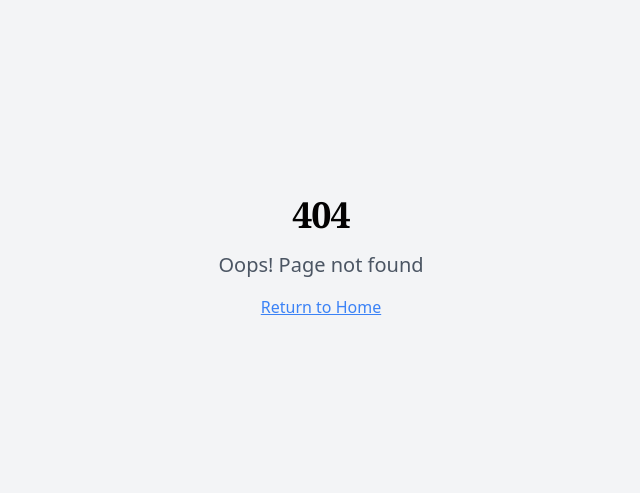
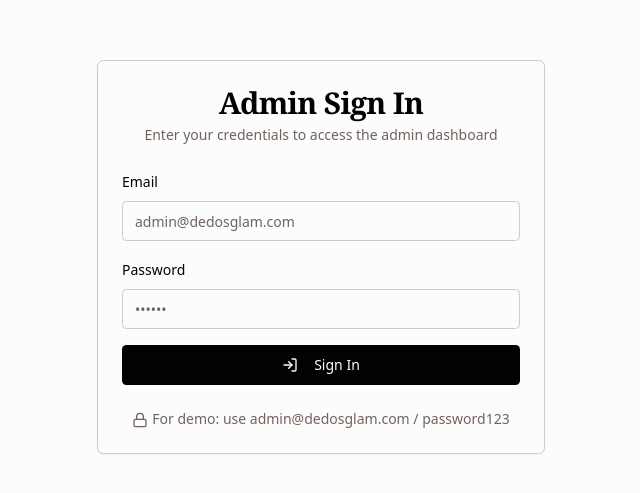
Before and after one commit to DanielMalak/glam-scheduler-landing, a React (Vite) app: page /admin/sign-in in a window 1280 px wide. Before the commit this address had no page. Shown: the part 143-636 px from the top of the page, without its empty margins (319-959 px from the left). Built offline with nearby package versions, Linux system fonts and the light colour scheme.

Commit message:
Add admin sign-in page
- Implemented admin authentication page.
- Fixed layout issues on admin screens.

```diff
--- a/src/App.tsx
+++ b/src/App.tsx
@@ -14,6 +14,8 @@ import AdminDashboard from "./pages/admin/Dashboard";
 import AdminServices from "./pages/admin/Services";
 import AdminClients from "./pages/admin/Clients";
 import AdminSchedule from "./pages/admin/Schedule";
+import AdminSignIn from "./pages/admin/SignIn";
+import AdminAuth from "./components/admin/AdminAuth";
 
 const queryClient = new QueryClient();
 
@@ -29,8 +31,11 @@ const App = () => (
           <Route path="/booking" element={<Booking />} />
           <Route path="/contact" element={<Contact />} />
 
-          {/* Admin Routes */}
-          <Route path="/admin" element={<AdminLayout />}>
+          {/* Admin Auth Route */}
+          <Route path="/admin/sign-in" element={<AdminSignIn />} />
+
+          {/* Protected Admin Routes */}
+          <Route path="/admin" element={<AdminAuth><AdminLayout /></AdminAuth>}>
             <Route index element={<AdminDashboard />} />
             <Route path="services" element={<AdminServices />} />
             <Route path="clients" element={<AdminClients />} />
--- /dev/null
+++ b/src/components/admin/AdminAuth.tsx
@@ -0,0 +1,20 @@
+
+import { Navigate, useLocation } from "react-router-dom";
+
+interface AdminAuthProps {
+  children: React.ReactNode;
+}
+
+const AdminAuth = ({ children }: AdminAuthProps) => {
+  const location = useLocation();
+  const isAuthenticated = localStorage.getItem("isAdminAuthenticated") === "true";
+
+  if (!isAuthenticated) {
+    // Redirect to the sign-in page but save the current location they tried to access
+    return <Navigate to="/admin/sign-in" state={{ from: location }} replace />;
+  }
+
+  return <>{children}</>;
+};
+
+export default AdminAuth;
--- a/src/components/admin/AdminSidebar.tsx
+++ b/src/components/admin/AdminSidebar.tsx
@@ -1,11 +1,12 @@
 
-import { Link, useLocation } from "react-router-dom";
+import { Link, useLocation, useNavigate } from "react-router-dom";
 import {
   LayoutDashboard,
   Users,
   Scissors,
   Calendar,
   LogOut,
+  Home,
 } from "lucide-react";
 import {
   Sidebar,
@@ -20,9 +21,12 @@ import {
   SidebarProvider,
   SidebarTrigger,
 } from "@/components/ui/sidebar";
+import { useToast } from "@/hooks/use-toast";
 
 const AdminSidebar = () => {
   const location = useLocation();
+  const navigate = useNavigate();
+  const { toast } = useToast();
 
   const menuItems = [
     {
@@ -47,9 +51,18 @@ const AdminSidebar = () => {
     },
   ];
 
+  const handleSignOut = () => {
+    localStorage.removeItem("isAdminAuthenticated");
+    toast({
+      title: "Signed out successfully",
+      description: "You have been signed out of the admin dashboard",
+    });
+    navigate("/");
+  };
+
   return (
     <SidebarProvider>
-      <Sidebar>
+      <Sidebar className="border-r">
         <SidebarHeader className="border-b p-4">
           <div className="flex items-center">
             <h1 className="text-xl font-semibold">Dedo's Glam Admin</h1>
@@ -81,9 +94,15 @@ const AdminSidebar = () => {
                 <SidebarMenuItem>
                   <SidebarMenuButton asChild>
                     <Link to="/">
-                      <LogOut />
+                      <Home />
                       <span>Back to Website</span>
                     </Link>
+                  </SidebarMenuButton>
+                </SidebarMenuItem>
+                <SidebarMenuItem>
+                  <SidebarMenuButton onClick={handleSignOut}>
+                    <LogOut />
+                    <span>Sign Out</span>
                   </SidebarMenuButton>
                 </SidebarMenuItem>
               </SidebarMenu>
--- a/src/pages/admin/AdminLayout.tsx
+++ b/src/pages/admin/AdminLayout.tsx
@@ -5,9 +5,9 @@ import AdminSidebar from "../../components/admin/AdminSidebar";
 const AdminLayout = () => {
   return (
     <div className="min-h-screen bg-background">
-      <div className="flex min-h-screen w-full">
+      <div className="grid grid-cols-[auto,1fr] min-h-screen">
         <AdminSidebar />
-        <main className="flex-1 overflow-auto p-6">
+        <main className="overflow-auto p-6">
           <Outlet />
         </main>
       </div>
--- /dev/null
+++ b/src/pages/admin/SignIn.tsx
@@ -0,0 +1,120 @@
+
+import { useState } from "react";
+import { useNavigate } from "react-router-dom";
+import { Button } from "@/components/ui/button";
+import { Input } from "@/components/ui/input";
+import { Card, CardContent, CardDescription, CardFooter, CardHeader, CardTitle } from "@/components/ui/card";
+import { Form, FormControl, FormField, FormItem, FormLabel, FormMessage } from "@/components/ui/form";
+import { useForm } from "react-hook-form";
+import { z } from "zod";
+import { zodResolver } from "@hookform/resolvers/zod";
+import { Lock, LogIn } from "lucide-react";
+import { useToast } from "@/hooks/use-toast";
+
+const formSchema = z.object({
+  email: z.string().email({ message: "Please enter a valid email" }),
+  password: z.string().min(6, { message: "Password must be at least 6 characters" }),
+});
+
+type FormValues = z.infer<typeof formSchema>;
+
+const SignInPage = () => {
+  const [isLoading, setIsLoading] = useState(false);
+  const navigate = useNavigate();
+  const { toast } = useToast();
+
+  const form = useForm<FormValues>({
+    resolver: zodResolver(formSchema),
+    defaultValues: {
+      email: "",
+      password: "",
+    },
+  });
+
+  const onSubmit = (data: FormValues) => {
+    setIsLoading(true);
+
+    // In a real app, you would validate credentials against a backend
+    setTimeout(() => {
+      // For demo purposes only - in production you would use proper authentication
+      if (data.email === "admin@dedosglam.com" && data.password === "password123") {
+        localStorage.setItem("isAdminAuthenticated", "true");
+        toast({
+          title: "Sign in successful",
+          description: "Welcome to the admin dashboard",
+        });
+        navigate("/admin");
+      } else {
+        toast({
+          title: "Authentication failed",
+          description: "Invalid email or password",
+          variant: "destructive",
+        });
+      }
+      setIsLoading(false);
+    }, 1000);
+  };
+
+  return (
+    <div className="flex min-h-screen items-center justify-center bg-background px-4">
+      <Card className="w-full max-w-md">
+        <CardHeader className="space-y-1 text-center">
+          <CardTitle className="text-3xl font-serif">Admin Sign In</CardTitle>
+          <CardDescription>
+            Enter your credentials to access the admin dashboard
+          </CardDescription>
+        </CardHeader>
+        <CardContent>
+          <Form {...form}>
+            <form onSubmit={form.handleSubmit(onSubmit)} className="space-y-4">
+              <FormField
+                control={form.control}
+                name="email"
+                render={({ field }) => (
+                  <FormItem>
+                    <FormLabel>Email</FormLabel>
+                    <FormControl>
+                      <Input placeholder="admin@dedosglam.com" {...field} />
+                    </FormControl>
+                    <FormMessage />
+                  </FormItem>
+                )}
+              />
+              <FormField
+                control={form.control}
+                name="password"
+                render={({ field }) => (
+                  <FormItem>
+                    <FormLabel>Password</FormLabel>
+                    <FormControl>
+                      <Input type="password" placeholder="••••••" {...field} />
+                    </FormControl>
+                    <FormMessage />
+                  </FormItem>
+                )}
+              />
+              <Button type="submit" className="w-full" disabled={isLoading}>
+                {isLoading ? (
+                  "Signing in..."
+                ) : (
+                  <>
+                    <LogIn className="mr-2 h-4 w-4" />
+                    Sign In
+                  </>
+                )}
+              </Button>
+            </form>
+          </Form>
+        </CardContent>
+        <CardFooter className="flex justify-center">
+          <p className="text-sm text-muted-foreground">
+            <Lock className="inline mr-1 h-4 w-4" />
+            For demo: use admin@dedosglam.com / password123
+          </p>
+        </CardFooter>
+      </Card>
+    </div>
+  );
+};
+
+export default SignInPage;
```
